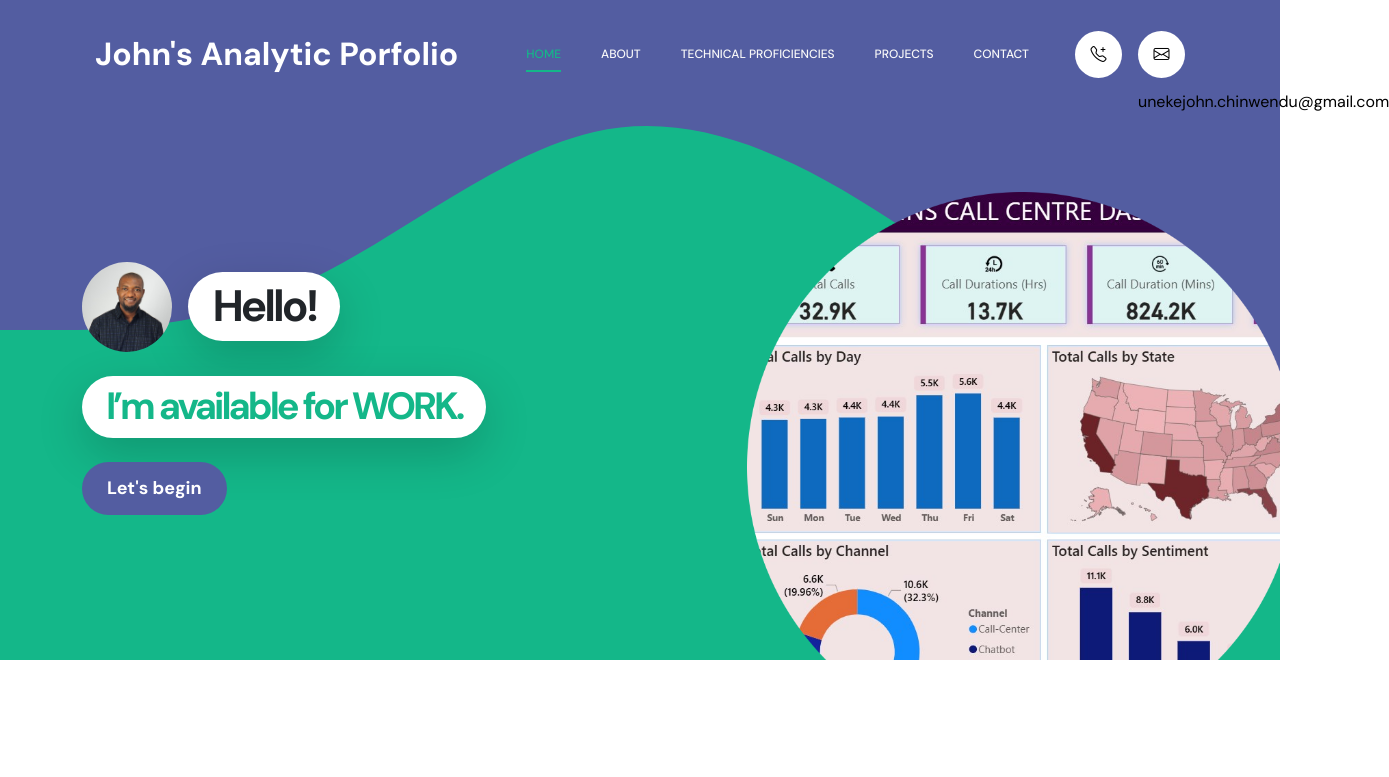
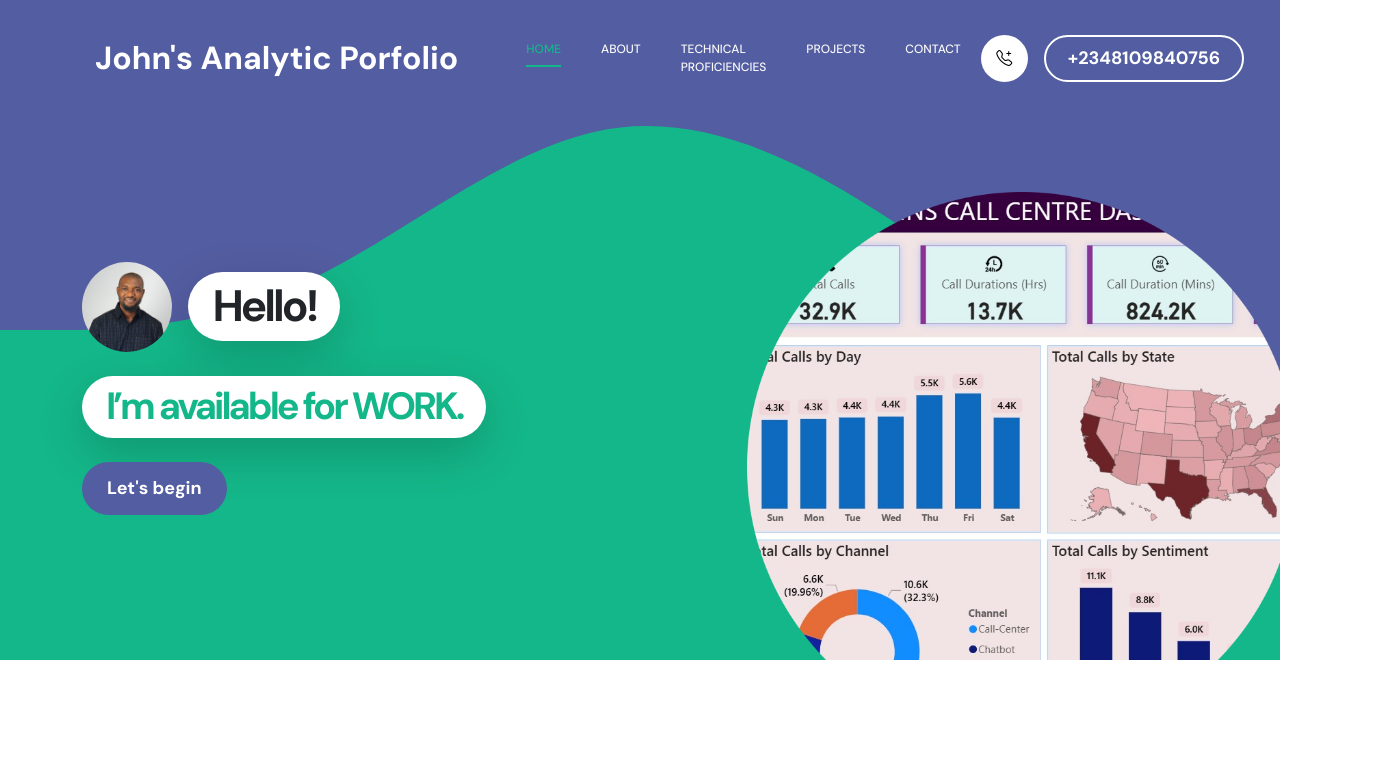
Before and after one commit to johnchins/chinsjohn_work-website-data, a plain HTML site: page index.html in a window 1280 px wide. Shown: the top 777 px of the page, 1389 px wide, since content can reach past the window. Drawn offline with Linux system fonts and the light colour scheme.

Commit message:
Update index.html

```diff
--- a/index.html
+++ b/index.html
@@ -82,10 +82,9 @@ https://templatemo.com/tm-578-first-portfolio
 
                     <div class="d-lg-flex align-items-center d-none ms-auto">
                         <i class="navbar-icon bi-telephone-plus me-3"></i>
-                       <!---  <a class="custom-btn btn" href="#section_5">
+                       <a class="custom-btn btn" href="#section_5">
                             +2348109840756
-                        </a> --->
-                          <a href="mailto:unekejohn.chinwendu@gmail.com" class="navbar-icon bi-envelope">unekejohn.chinwendu@gmail.com</a>
+                        </a>
                     </div>
                 </div>
 
```
